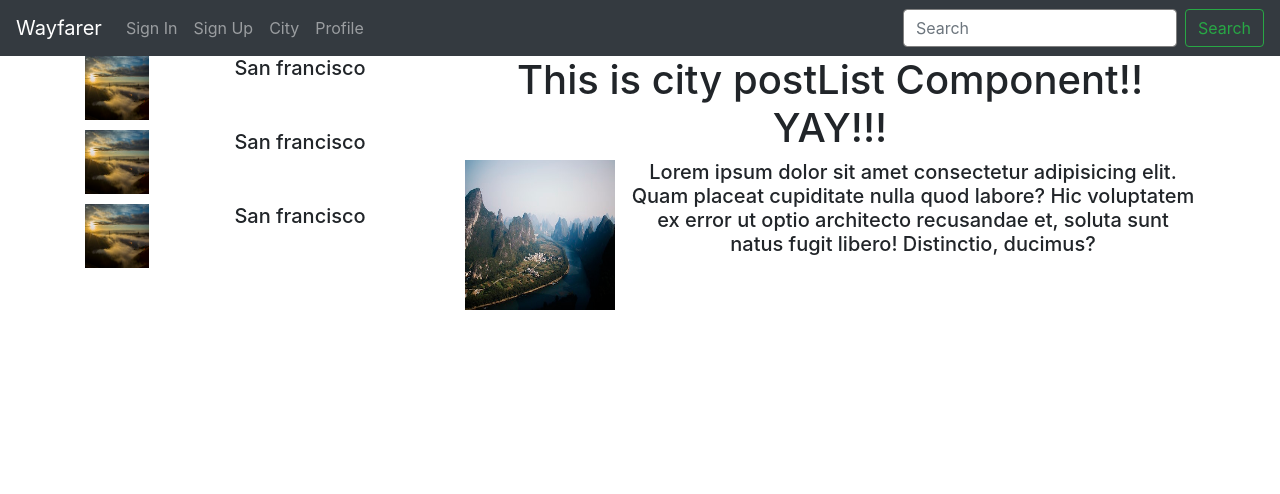
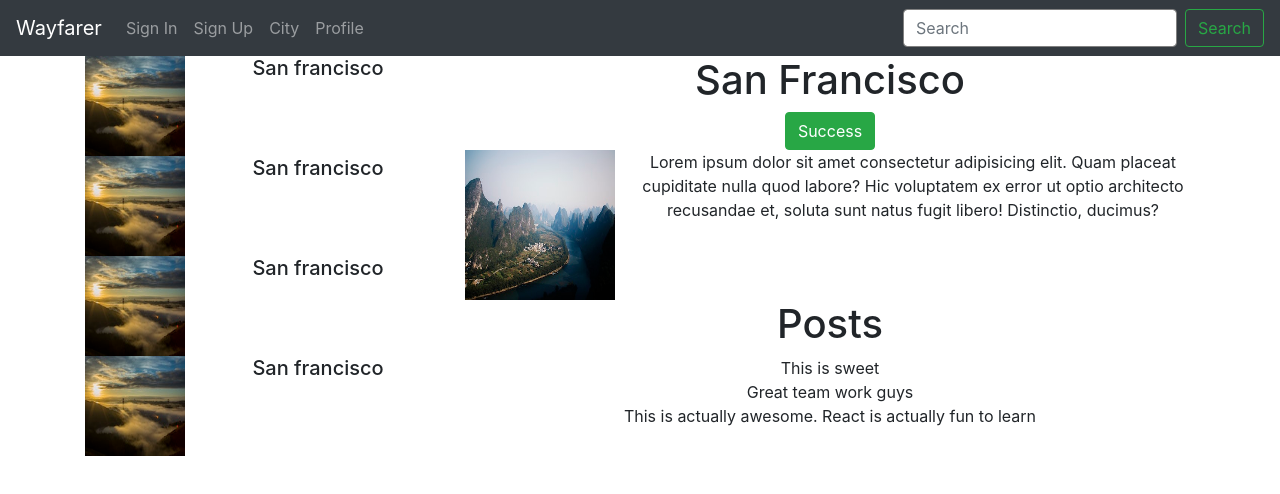
Before and after one commit to brandonmcastillo/Oasis-FrontEnd, a React (Create React App) app: page /city in a window 1280 px wide. Shown: the top 494 px of the page. Built offline with nearby package versions, Linux system fonts and the light colour scheme.

Commit message:
add cities compoenent and seed hardcode data

```diff
--- a/src/components/CitiesContainer/CitiesContainer.js
+++ b/src/components/CitiesContainer/CitiesContainer.js
@@ -15,7 +15,7 @@ class CitiesContainer extends Component {
               <CitiesList />
             </Col>
             <Col sm={8}>
-                <CityPostContainer />
+              <CityPostContainer />
             </Col>
           </Row>
         </Container>
--- a/src/components/CitiesContainer/CitiesList.js
+++ b/src/components/CitiesContainer/CitiesList.js
@@ -9,6 +9,7 @@ class CitiesList extends Component {
         <City />
         <City />
         <City />
+        <City />
 
       </div>
     );
--- a/src/components/CitiesContainer/CitiesPosts/CitiesPostList.js
+++ b/src/components/CitiesContainer/CitiesPosts/CitiesPostList.js
@@ -1,12 +1,13 @@
 import React, { Component } from 'react';
 import CityHeader from './CityHeader'
+import PostContainer from './PostContainer';
 
  class CitiesPostList extends Component {
   render() {
     return (
       <div>
-        <h1>This is city postList Component!! YAY!!!</h1>
         <CityHeader />
+        <PostContainer />
       </div>
     )
   }
--- a/src/components/CitiesContainer/CitiesPosts/CityHeader.js
+++ b/src/components/CitiesContainer/CitiesPosts/CityHeader.js
@@ -15,12 +15,12 @@ class CityHeader extends Component {
             alt="good"
           />
           <Media.Body>
-            <h5>
+            <p>
               Lorem ipsum dolor sit amet consectetur adipisicing elit. Quam
               placeat cupiditate nulla quod labore? Hic voluptatem ex error ut
               optio architecto recusandae et, soluta sunt natus fugit libero!
               Distinctio, ducimus?
-            </h5>
+            </p>
           </Media.Body>
         </Media>
       </div>
--- a/src/components/CitiesContainer/CitiesPosts/CityPostContainer.js
+++ b/src/components/CitiesContainer/CitiesPosts/CityPostContainer.js
@@ -1,10 +1,13 @@
 import React, { Component } from 'react'
 import CitiesPostList from './CitiesPostList';
+import {Button } from 'react-bootstrap';
 
 class CityPostContainer extends Component {
   render() {
     return (
       <div>
+            <h1>San Francisco</h1>
+            <Button variant="success">Success</Button>
             <CitiesPostList />
 
       </div>
--- /dev/null
+++ b/src/components/CitiesContainer/CitiesPosts/Post.js
@@ -0,0 +1,8 @@
+import React, { Component } from 'react';
+
+class Post extends Component {
+  render() {
+    return <div>{this.props.post}</div>;
+  }
+}
+export default Post;
--- /dev/null
+++ b/src/components/CitiesContainer/CitiesPosts/PostContainer.js
@@ -0,0 +1,32 @@
+import React, { Component } from 'react';
+import Post from './Post';
+class PostContainer extends Component {
+  state = {
+    posts: [
+      {
+        title: 'Hello Programmer',
+        comment: 'This is sweet'
+      },
+      {
+        title: 'Code is fun and frustratin',
+        comment: ' Great team work guys'
+      },
+      {
+        title: 'you got this',
+        comment: 'This is actually awesome. React is actually fun to learn'
+      }
+    ]
+  };
+  render() {
+    let posts = this.state.posts.map((post, idx) => {
+      return <Post post={post.comment} key={idx} />;
+    });
+    return (
+      <div>
+        <h1>Posts</h1>
+        {posts}
+      </div>
+    );
+  }
+}
+export default PostContainer;
--- a/src/components/CitiesContainer/City.js
+++ b/src/components/CitiesContainer/City.js
@@ -7,7 +7,7 @@ class City extends Component {
     return (
       <div>
         <Media>
-          <img width={64} height={64} className="mr-3" src={Sf} alt="sf" />
+          <img width={100} height={100} className="mr-3" src={Sf} alt="sf" />
           <Media.Body>
             <h5>San francisco</h5>
           </Media.Body>
```
Also changed, not shown: src/components/CitiesContainer/CitiesPosts/Posts.js (deleted, +0 -12 lines).
